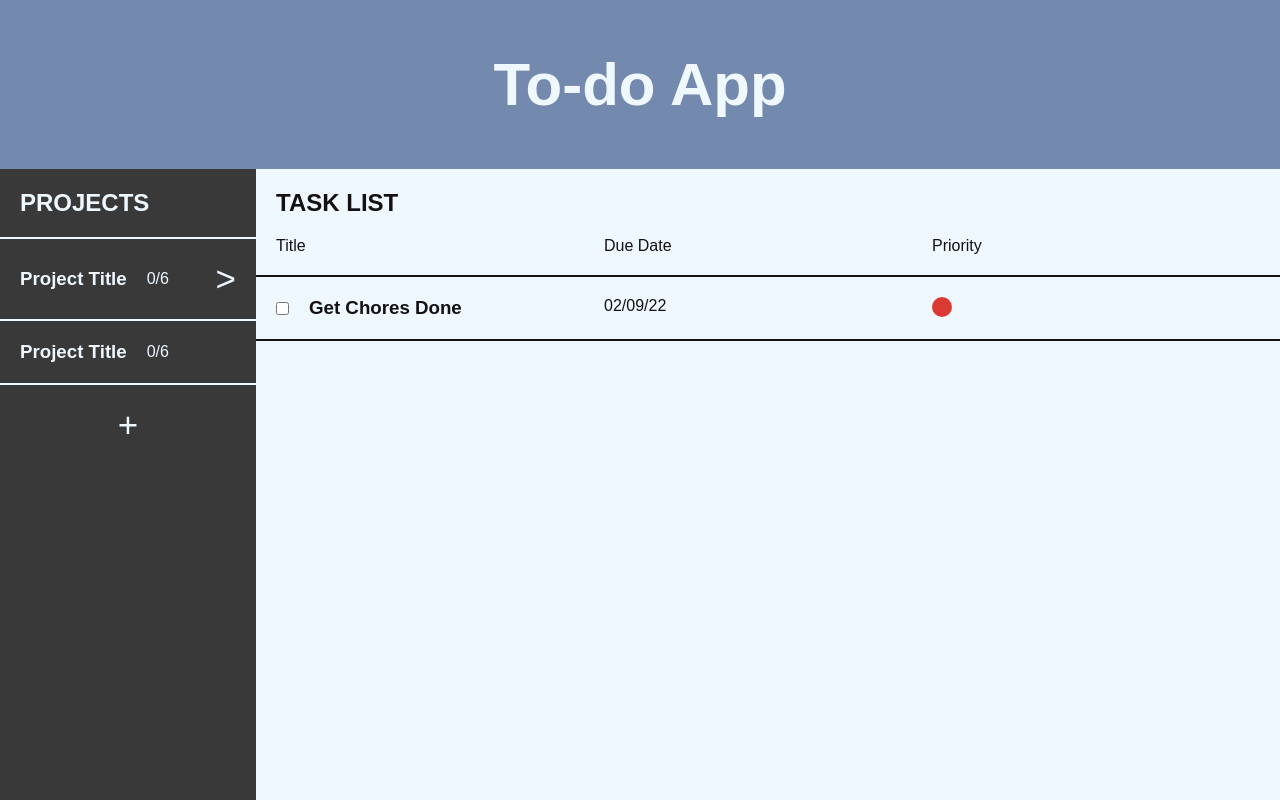
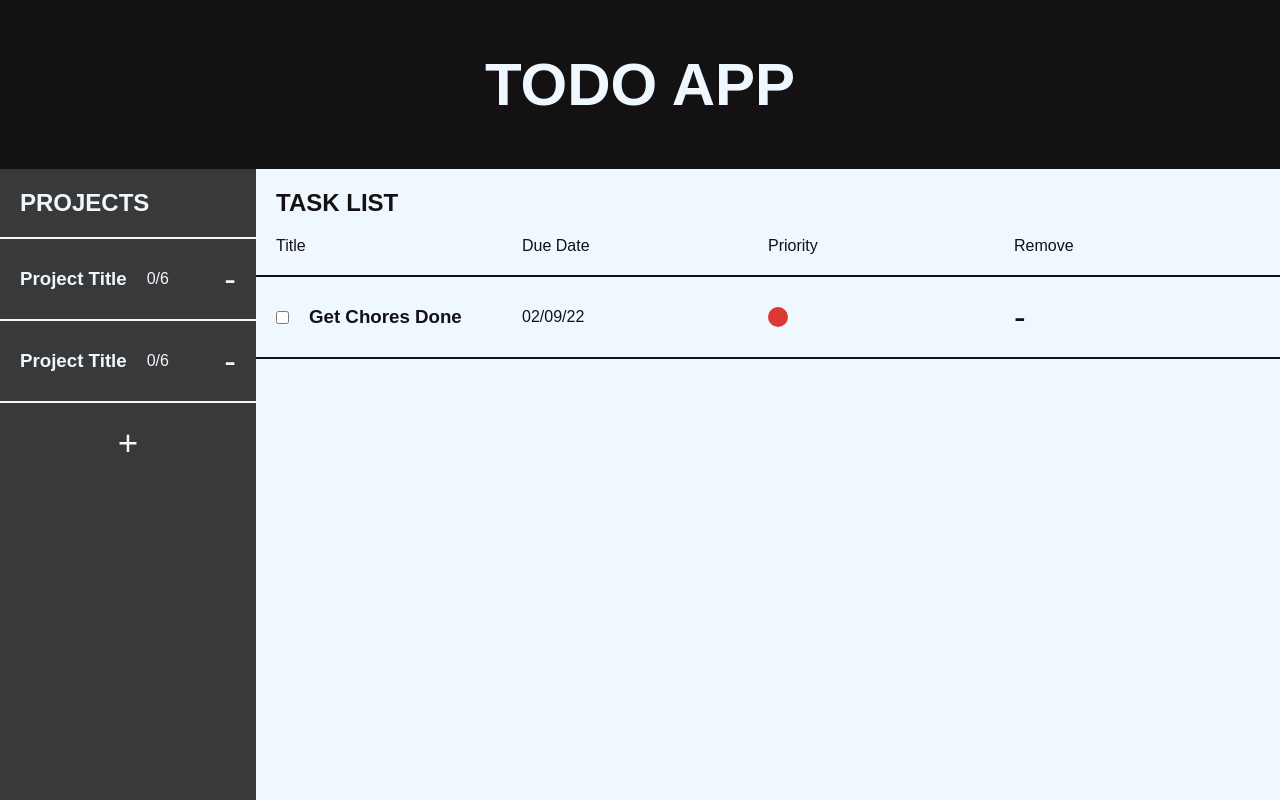
Before and after one commit to aagraston/todo-list, a website built with webpack: page src/template.html in a window 1280 px wide. Shown: the top 800 px of the page. Built offline with nearby package versions, Linux system fonts and the light colour scheme; a web font is replaced by a local one.

Commit message:
touch ups to look, added remove button for tasks/projects

```diff
--- a/src/scss/_elements.scss
+++ b/src/scss/_elements.scss
@@ -6,3 +6,11 @@ h1 {
   font-weight: 300;
   font-size: 35px;
 }
+
+.symbol {
+  @extend %indicator;
+}
+
+.symbol:hover {
+  cursor:pointer;
+}
--- a/src/scss/_sections.scss
+++ b/src/scss/_sections.scss
@@ -29,7 +29,7 @@ body {
   justify-content: center;
   padding: 50px 0px 50px 0px;
 
-  background-color: $color-low-contrast-blue;
+  background-color: $color-black;
   color: $color-white;
 }
 
@@ -92,10 +92,6 @@ body {
   align-items: center;
 }
 
-.arrow {
-  @extend %indicator;
-}
-
 .new-project-button {
   padding-top: 20px;
   align-self: center;
@@ -114,7 +110,7 @@ padding: 20px;
 padding-top: 0px;
 
 p {
-  flex-basis: 33.33%;
+  flex-basis: 25%;
 }
 
 }
@@ -128,6 +124,8 @@ p {
 .task-container {
   @extend %item-container;
 
+  align-items: center;
+
   //border
   border: 0.2px solid $color-black;
   border-right: 0px;
@@ -135,7 +133,7 @@ p {
 }
 
 .task-container > * {
-  flex-basis: 33.33%;
+  flex-basis: 25%;
 }
 
 .task-details {
--- a/src/template.html
+++ b/src/template.html
@@ -4,7 +4,7 @@
 <head>
   <html lang="en">
   <meta charset="UTF-8">
-  <title>Page Title</title>
+  <title>Todo App</title>
   <meta name="viewport" content="width=device-width,initial-scale=1">
 </head>
 
@@ -12,7 +12,7 @@
 
   <div id="content">
     <div class="header-bar">
-      <h1>To-do App</h1>
+      <h1>TODO APP</h1>
     </div>
 
     <div class="projects-container">
@@ -26,7 +26,7 @@
               <h3>Project Title</h3>
               <p>0/6</p>
             </div>
-            <p class="arrow">></p>
+            <p class="symbol">-</p>
           </div>
 
           <div class="project-container">
@@ -34,11 +34,12 @@
               <h3>Project Title</h3>
               <p>0/6</p>
             </div>
+            <p class="symbol">-</p>
           </div>
         </div>
 
         <div class="new-project-button">
-          <p>+</p>
+          <p class="symbol">+</p>
         </div>
 
       </div>
@@ -49,6 +50,7 @@
           <p>Title</p>
           <p>Due Date</p>
           <p>Priority</p>
+          <p>Remove</p>
         </div>
 
         <div class="tasks">
@@ -61,6 +63,7 @@
             <svg height="20" width="20">
               <circle cx="10" cy="10" r="10" fill="#db3a34" />
             </svg>
+            <p class="symbol">-</p>
           </div>
         </div>
 
```
Also changed, not shown: dist/index.html, dist/main.bundle.js.
